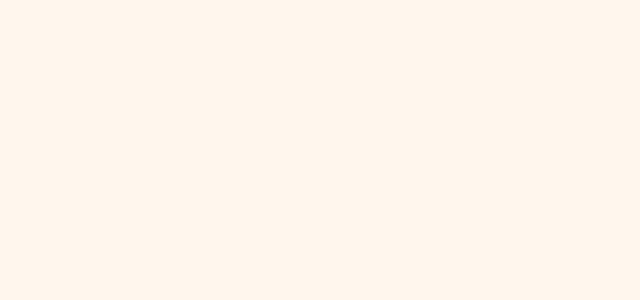
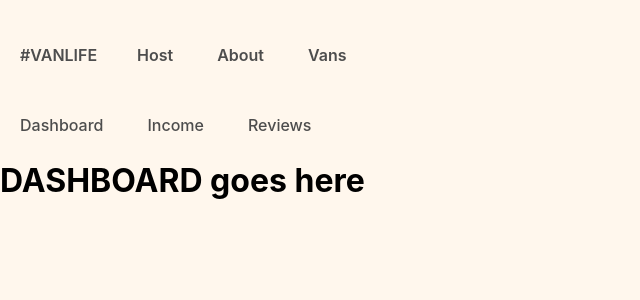
Before and after one commit to akinmiday/react-router-6, a React (Vite) app in the folder react-router-6/: page /host in a window 1280 px wide. Before the commit this address had no page. Shown: the top 300 px of the page, without its empty margins (0-640 px from the left). Built offline with nearby package versions, Linux system fonts and the light colour scheme; what miragejs would draw is missing.

Commit message:
routes updated

```diff
--- a/react-router-6/src/App.jsx
+++ b/react-router-6/src/App.jsx
@@ -8,6 +8,10 @@
 import './server'
 import Layout from './components/layout'
 import Header from './components/header'
+import DashBoard from './pages/host/dashboard'
+import Income from './pages/host/income'
+import Reviews from './pages/host/reviews'
+import HostLayout from './pages/host/hostlayout'
 
 
 function App() {
@@ -16,11 +20,19 @@
 
     <>
       <Routes>
-        <Route element={<Layout />} >
-          <Route path='/' element={<Home />} />
-          <Route path='/about' element={<About />} />
-          <Route path='/vans' element={<Vans />} />
-          <Route path='/vans/:id' element={<VanDetail />} />
+        <Route path='/' element={<Layout />} >
+          <Route index element={<Home />} />
+          <Route path='about' element={<About />} />
+
+          <Route path='vans' element={<Vans />} />
+          <Route path='vans/:id' element={<VanDetail />} />
+
+
+          <Route path='host' element={<HostLayout />}>
+            <Route index element={<DashBoard />} />
+            <Route path='income' element={<Income />} />
+            <Route path='reviews' element={<Reviews />} />
+          </Route>
         </Route>
       </Routes>
     </>
--- a/react-router-6/src/components/header.jsx
+++ b/react-router-6/src/components/header.jsx
@@ -5,6 +5,7 @@
         <header>
             <Link to='/' >#VANLIFE</Link>
             <nav>
+                <Link to='/host'>Host</Link>
                 <Link to='/about' >About</Link>
                 <Link to='/vans' >Vans</Link>
             </nav>
--- a/react-router-6/src/index.css
+++ b/react-router-6/src/index.css
@@ -277,3 +277,20 @@
     color: white;
     font-size: 1.125rem;
 }
+
+.host-nav {
+    display: flex;
+}
+
+.host-nav a {
+    text-decoration: none;
+    color: #4D4D4D;
+    font-weight: 500;
+    padding: 5px 20px;
+}
+
+.host-nav a:hover {
+    color: #161616;
+    text-decoration: underline;
+    font-weight: 600;
+}
--- /dev/null
+++ b/react-router-6/src/pages/host/dashboard.jsx
@@ -0,0 +1,11 @@
+import React from "react";
+import { Outlet } from "react-router";
+
+export default function DashBoard() {
+    return (
+        <>
+            <h1>DASHBOARD goes here</h1>
+
+        </>
+    )
+}
--- /dev/null
+++ b/react-router-6/src/pages/host/hostlayout.jsx
@@ -0,0 +1,15 @@
+import React from "react";
+import { Outlet, Link } from "react-router-dom";
+
+export default function HostLayout() {
+    return (
+        <>
+            <nav className="host-nav" >
+                <Link to='/host'>Dashboard</Link>
+                <Link to='income'>Income</Link>
+                <Link to='reviews'>Reviews</Link>
+            </nav>
+            <Outlet />
+        </>
+    )
+}
--- /dev/null
+++ b/react-router-6/src/pages/host/income.jsx
@@ -0,0 +1,5 @@
+import React from "react";
+
+export default function Income() {
+    return (<h1>Income</h1>)
+}
--- /dev/null
+++ b/react-router-6/src/pages/host/reviews.jsx
@@ -0,0 +1,5 @@
+import React from "react";
+
+export default function Reviews() {
+    return (<h1>Reviews</h1>)
+}
```
